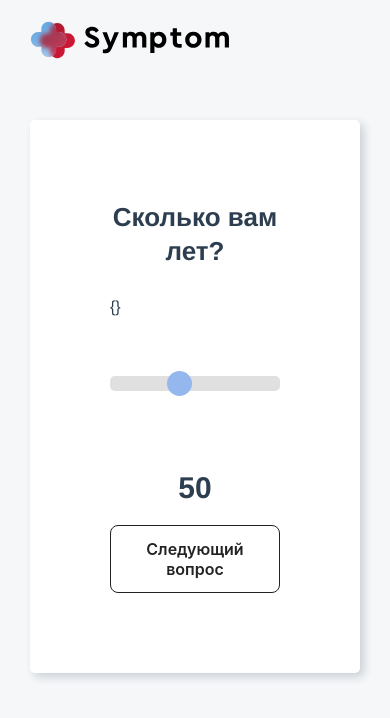
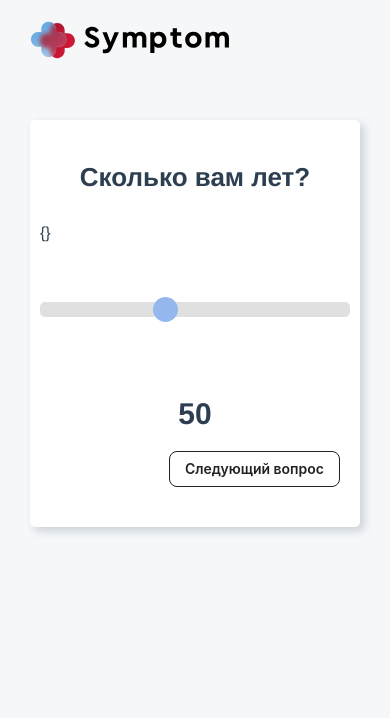
Before and after one commit to anurzhanuly/project-sau, a Vue app in the folder frontend/: page /test in a window 390 px wide. Shown: the top 718 px of the page. Built offline with nearby package versions, Linux system fonts and the light colour scheme.

Commit message:
feat: поменял кнопки на мобилке

```diff
--- a/frontend/src/components/testPage/TestSection.vue
+++ b/frontend/src/components/testPage/TestSection.vue
@@ -336,4 +336,41 @@ const prevQuestion = () => {
   background: #689be7;
   cursor: pointer;
 }
+
+/*media*/
+
+@media (max-width:666px) {
+  .btn {
+    margin: 0 10px;
+  }
+}
+
+@media (max-width:554px) {
+  .btn {
+    font-size: 14px;
+    line-height: 18px;
+    padding: 8px 15px;
+    margin: 0 10px;
+  }
+
+  .prev-btn {
+    margin-right: auto;
+  }
+
+
+  .section-test {
+    padding: 40px 10px 40px 10px;
+  }
+
+}
+
+@media (max-width:375px) {
+  .test-buttons {
+    flex-direction: column;
+  }
+
+  .btn {
+    margin: 5px 0;
+  }
+}
 </style>
```
